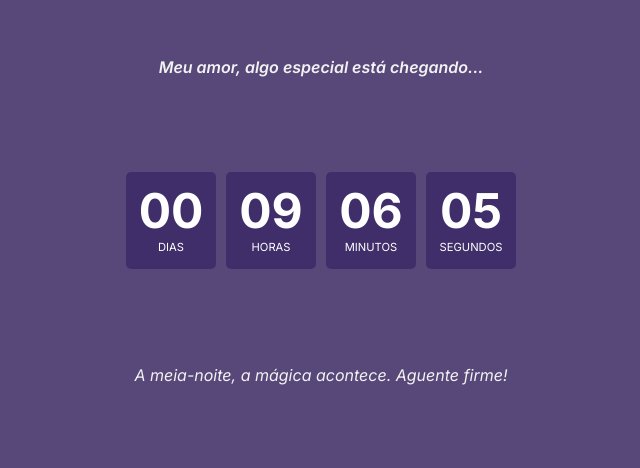
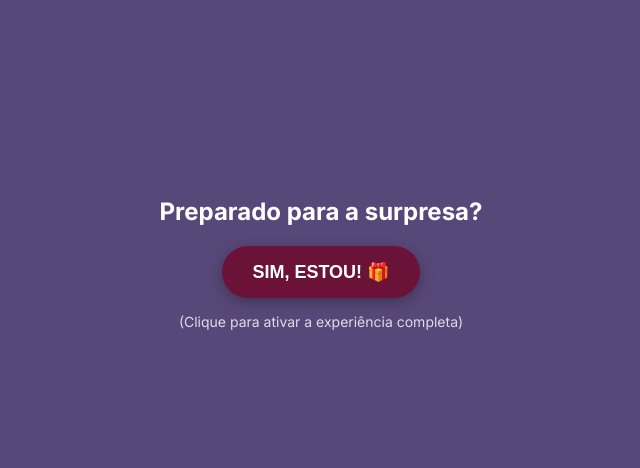
Before and after one commit to samiratoledo/SA-B16, a plain HTML site: page index.html in a window 1280 px wide. Shown: the part 139-607 px from the top of the page, without its empty margins (319-959 px from the left). Drawn offline with Linux system fonts and the light colour scheme.

Commit message:
Update index.html

```diff
--- a/index.html
+++ b/index.html
@@ -1,29 +1,27 @@
 <!DOCTYPE html>
 <html lang="pt-BR">
-
 <head>
     <meta charset="UTF-8">
     <meta name="viewport" content="width=device-width, initial-scale=1.0">
     <link rel="stylesheet" href="style.css">
     <link rel="website icon" type="svg" href="assets/ampulheta.svg">
-
-
     <link rel="preconnect" href="https://fonts.googleapis.com">
     <link rel="preconnect" href="https://fonts.gstatic.com" crossorigin>
-    <link
-        href="https://fonts.googleapis.com/css2?family=Instrument+Sans:ital,wght@0,400..700;1,400..700&family=Inter:ital,opsz,wght@0,14..32,100..900;1,14..32,100..900&display=swap"
-        rel="stylesheet">
-
+    <link href="https://fonts.googleapis.com/css2?family=Instrument+Sans:ital,wght@0,400..700;1,400..700&family=Inter:ital,opsz,wght@0,14..32,100..900;1,14..32,100..900&display=swap" rel="stylesheet">
     <title>Aguarde...</title>
 </head>
+<body>
+    <div id="overlay">
+        <h2>Preparado para a surpresa?</h2>
+        <button id="start_btn">
+            SIM, ESTOU! 🎁
+        </button>
+        <p>(Clique para ativar a experiência completa)</p>
+    </div>
 
-<body>
     <div id="countdown-page-wrapper">
-
         <p class="toptext">Meu amor, algo especial está chegando...</p>
-
         <div id="countdown-page">
-
             <div class="time-segments" id="countdown-timer">
                 <div class="time-segment">
                     <span id="c_days">00</span>
@@ -42,12 +40,11 @@
                     <label>SEGUNDOS</label>
                 </div>
             </div>
-
         </div>
         <p class="text">A meia-noite, a mágica acontece. Aguente firme!</p>
-
     </div>
 
-    <script src="script.js"></script> </body>
-
+    <audio id="drums_sound" src="./assets/suspense.mp3" preload="auto"></audio>
+    <script src="script.js"></script>
+</body>
 </html>
```
